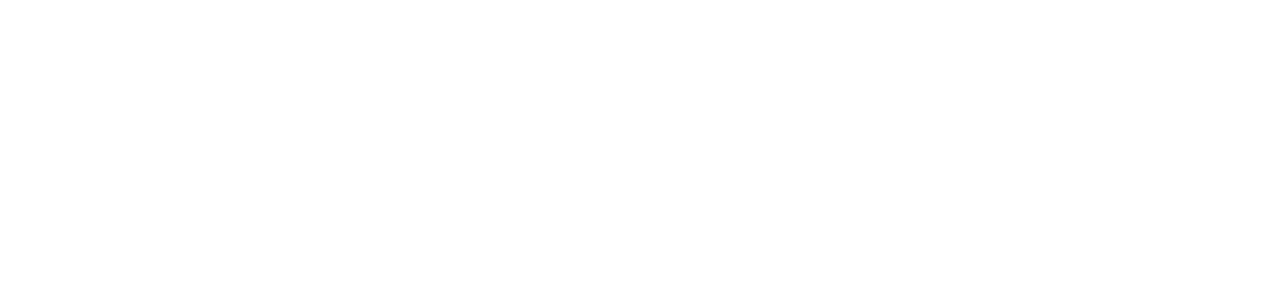
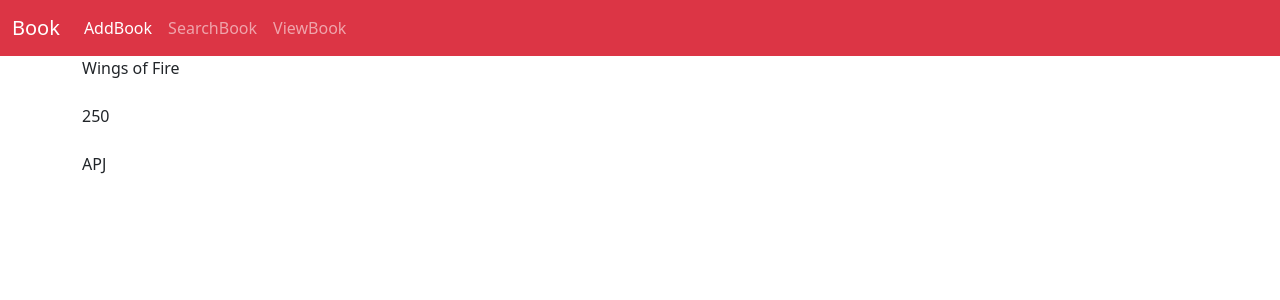
Before and after one commit to anjalireghunath/BookWebApp, a React (Create React App) app: page /viewbook in a window 1280 px wide. Before the commit this address had no page. Shown: the top 300 px of the page. Built offline with nearby package versions, Linux system fonts and the light colour scheme.

Commit message:
viewbooks

```diff
--- a/src/App.js
+++ b/src/App.js
@@ -5,6 +5,7 @@
 import 'bootstrap/dist/js/bootstrap.bundle.min.js';
 import Booksearch from './components/Booksearch';
 import { BrowserRouter, Route, Routes } from 'react-router-dom';
+import Viewbook from './components/Viewbook';
 
 function App() {
   return (
@@ -13,6 +14,7 @@
     <Routes>
       <Route path='/' exact element={<Addbook/>}/>
       <Route path='/search' exact element={<Booksearch/>}/>
+      <Route path='/viewbook' exact element={<Viewbook/>}/>
     </Routes>
     </BrowserRouter>
    </div>
--- a/src/components/Navbar.js
+++ b/src/components/Navbar.js
@@ -7,7 +7,7 @@
 
 <nav class="navbar navbar-expand-lg navbar-dark bg-danger">
   <div class="container-fluid">
-      <Link class="navbar-brand" to={'/'}>Book</Link>
+      <Link class="navbar-brand" to='/'>Book</Link>
     <button class="navbar-toggler" type="button" data-bs-toggle="collapse" data-bs-target="#navbarNav" aria-controls="navbarNav" aria-expanded="false" aria-label="Toggle navigation">
       <span class="navbar-toggler-icon"></span>
     </button>
@@ -19,6 +19,9 @@
         <li class="nav-item">
             <Link  class="nav-link"to="/search" >SearchBook</Link>
         </li>
+        <li class="nav-item">
+            <Link  class="nav-link"to="/viewbook" >ViewBook</Link>
+        </li>
       </ul>
     </div>
   </div>
--- /dev/null
+++ b/src/components/Viewbook.js
@@ -0,0 +1,34 @@
+import React from 'react'
+import Navbar from './Navbar'
+
+const Viewbook = () => {
+    var booklist={
+        "title":"Wings of Fire",
+        "price":"250",
+        "author":"APJ"
+    }
+  return (
+    <div>
+        <Navbar/>
+        <div className="container">
+    <div className="row">
+        <div className="col col-12 col-sm-12 col-md-12 col-lg-12 col-xl-12 col-xxl">
+            <div className="row g-3">
+                <div className="col col-12 col-sm-12 col-md-12 col-lg-12 col-xl-12 col-xxl">
+                    <label for="" className="form-label">{booklist.title}</label>
+                </div>
+                <div className="col col-12 col-sm-12 col-md-12 col-lg-12 col-xl-12 col-xxl">
+                    <label for="" className="form-label">{booklist.price}</label>
+                </div>
+                <div className="col col-12 col-sm-12 col-md-12 col-lg-12 col-xl-12 col-xxl">
+                    <label for="" className="form-label">{booklist.author}</label>
+                </div>
+            </div>
+        </div>
+    </div>
+</div>
+    </div>
+  )
+}
+
+export default Viewbook
```
